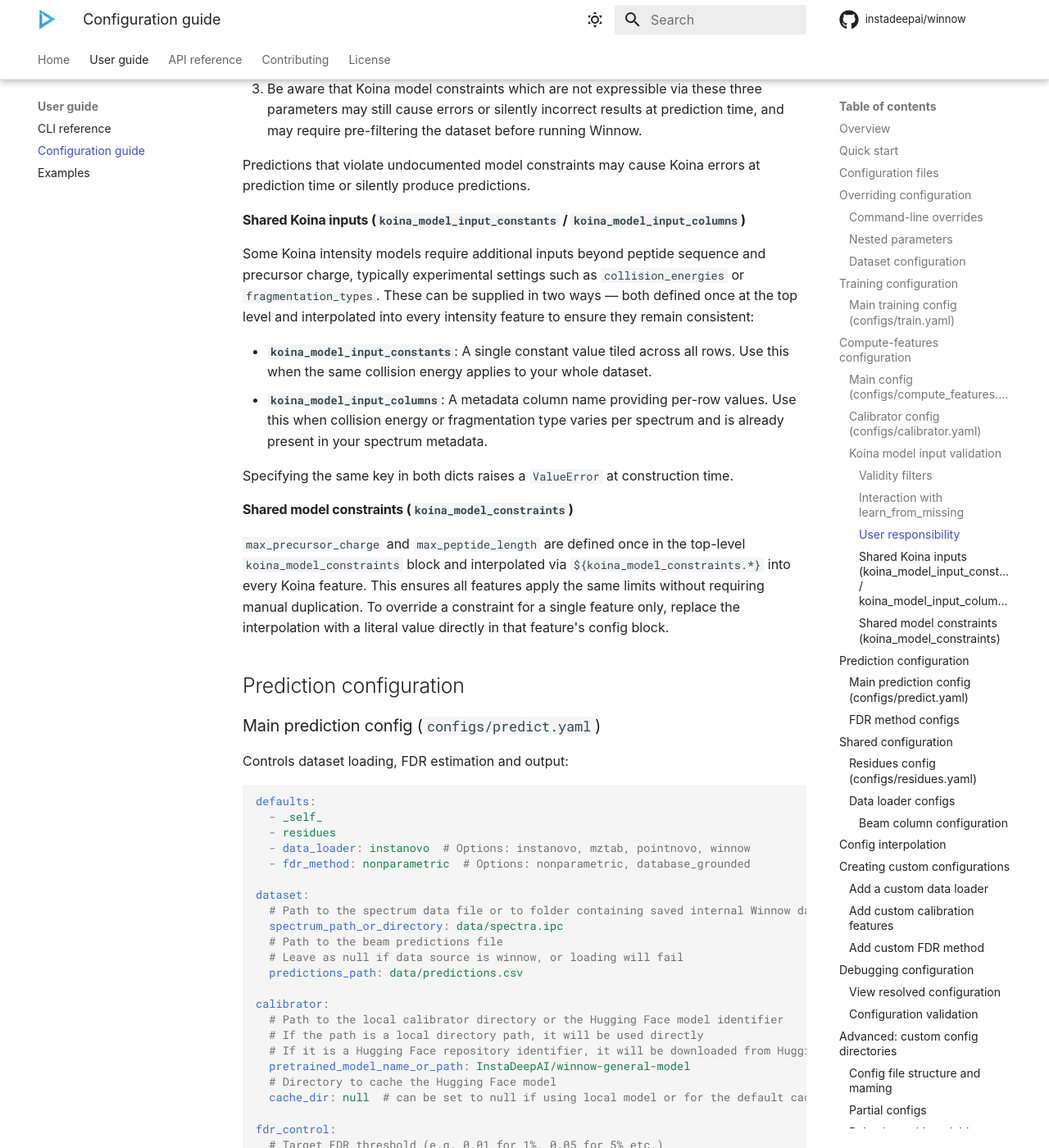
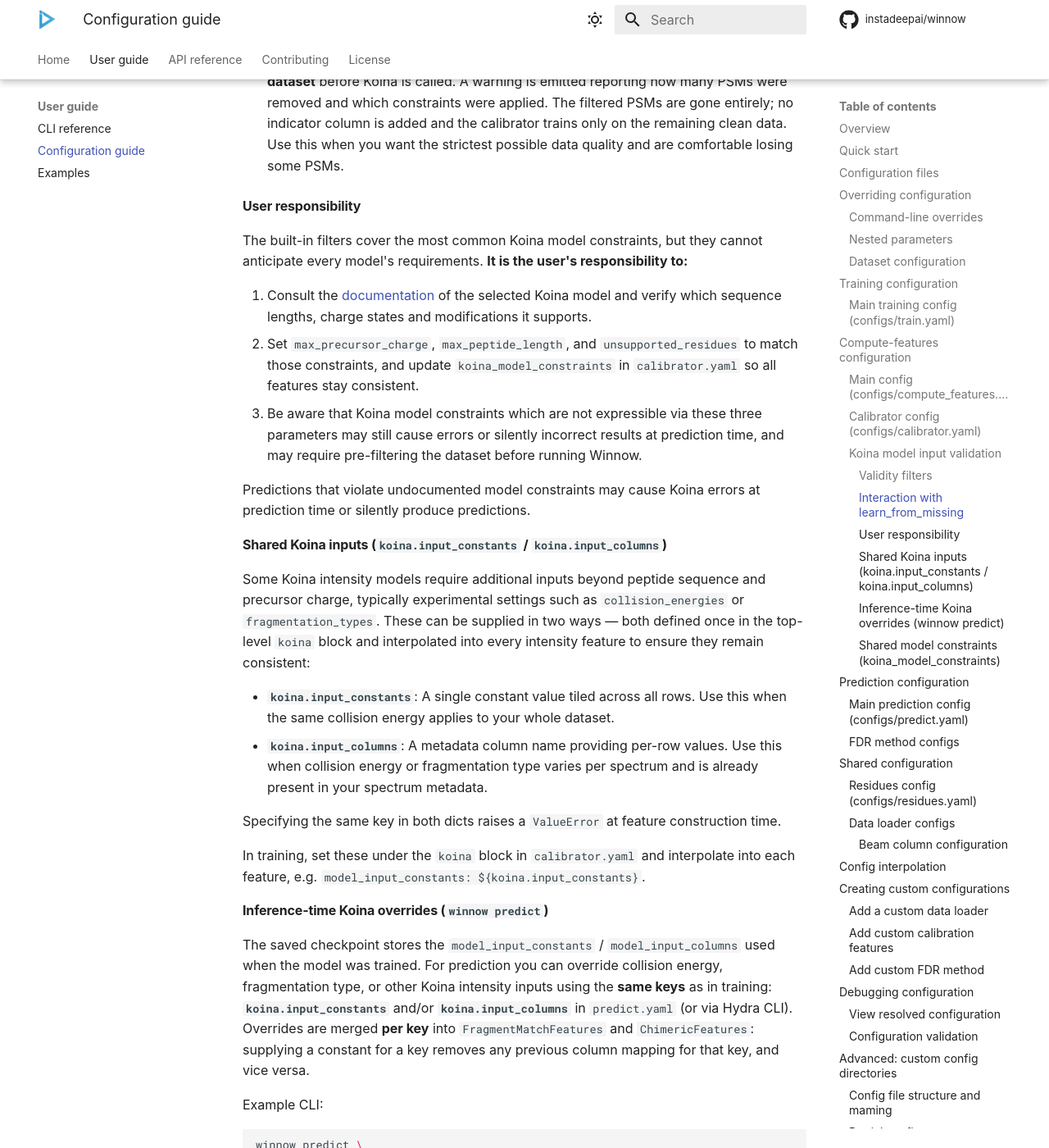
Before and after one commit to instadeepai/winnow, an MkDocs documentation site: the page built from docs/configuration.md, in a window 1280 px wide and 1400 px high, scrolled down 7668 px. Shown: the whole window at 82% size. Built offline with MkDocs 1.6.1 and Material for MkDocs 9.7.7, drawn with Linux system fonts in a browser that asks for light colours; some web fonts are replaced; comment, search, counter and statistics services are not loaded; some of the changed text lies outside the part shown.

Commit message:
docs: update documentation with new config parameters

````diff
--- a/docs/configuration.md
+++ b/docs/configuration.md
@@ -140,6 +140,8 @@
 - `irt_regressor_output_path`: Optional path to save per-experiment iRT regressors
 - `training_history_path`: Optional path to save epoch-level training history as JSON
 
+When the validation set is larger than `calibrator.val_early_stopping_max_psms` (default `10000`), Winnow draws a **fixed-seed random subset** of PSMs for **per-epoch early stopping only** (`calibrator.val_subsample_seed`, defaulting to `calibrator.seed`). After training, **loss and accuracy on the full validation set** are computed and stored as `final_val_loss` and `final_val_accuracy` in the training history JSON (when subsampling was used). Per-epoch curves in that file still reflect the subsampled validation loss. Set `calibrator.val_early_stopping_max_psms` to `null` to disable subsampling and use every validation PSM each epoch.
+
 ## Compute-features configuration
 
 ### Main config (`configs/compute_features.yaml`)
@@ -192,6 +194,9 @@
   batch_size: 1024  # Mini-batch size for DataLoader.
   patience: 10  # Early stopping patience (epochs without validation improvement).
   seed: 42  # Random seed for reproducibility.
+  # If validation has more than this many PSMs, subsample for early stopping only (see training section).
+  val_early_stopping_max_psms: 10000
+  val_subsample_seed: null  # Defaults to seed when null.
 
   features:
     mass_error:
@@ -277,6 +282,8 @@
 - `max_epochs`: Maximum number of training epochs
 - `batch_size`: Mini-batch size for DataLoader
 - `patience`: Early stopping patience (epochs without validation improvement)
+- `val_early_stopping_max_psms`: Maximum validation PSMs used each epoch for early stopping; larger sets are randomly subsampled (see [Training configuration](#training-configuration)). Use `null` to disable subsampling.
+- `val_subsample_seed`: RNG seed for that subsample (defaults to `seed` when `null`)
 - `features.*`: Individual calibration feature configurations
 
 ### Koina model input validation
@@ -335,20 +342,36 @@
 Predictions that violate undocumented model constraints may cause Koina errors at prediction
 time or silently produce predictions.
 
-#### Shared Koina inputs (`koina_model_input_constants` / `koina_model_input_columns`)
+#### Shared Koina inputs (`koina.input_constants` / `koina.input_columns`)
 
 Some Koina intensity models require additional inputs beyond peptide sequence and
 precursor charge, typically experimental settings such as `collision_energies` or
-`fragmentation_types`. These can be supplied in two ways — both defined once at the top
-level and interpolated into every intensity feature to ensure they remain consistent:
+`fragmentation_types`. These can be supplied in two ways — both defined once in the
+top-level `koina` block and interpolated into every intensity feature to ensure they
+remain consistent:
 
-- **`koina_model_input_constants`**: A single constant value tiled across all rows.
+- **`koina.input_constants`**: A single constant value tiled across all rows.
   Use this when the same collision energy applies to your whole dataset.
-- **`koina_model_input_columns`**: A metadata column name providing per-row values.
+- **`koina.input_columns`**: A metadata column name providing per-row values.
   Use this when collision energy or fragmentation type varies per spectrum and is already
   present in your spectrum metadata.
 
-Specifying the same key in both dicts raises a `ValueError` at construction time.
+Specifying the same key in both dicts raises a `ValueError` at feature construction time.
+
+In training, set these under the `koina` block in `calibrator.yaml` and interpolate
+into each feature, e.g. `model_input_constants: ${koina.input_constants}`.
+
+#### Inference-time Koina overrides (`winnow predict`)
+
+The saved checkpoint stores the `model_input_constants` / `model_input_columns` used when the model was trained. For prediction you can override collision energy, fragmentation type, or other Koina intensity inputs using the **same keys** as in training: **`koina.input_constants`** and/or **`koina.input_columns`** in `predict.yaml` (or via Hydra CLI). Overrides are merged **per key** into `FragmentMatchFeatures` and `ChimericFeatures`: supplying a constant for a key removes any previous column mapping for that key, and vice versa.
+
+Example CLI:
+
+```bash
+winnow predict \
+  koina.input_constants.collision_energies=28 \
+  koina.input_constants.fragmentation_types=HCD
+```
 
 #### Shared model constraints (`koina_model_constraints`)
 
@@ -385,6 +408,17 @@
   pretrained_model_name_or_path: InstaDeepAI/winnow-general-model
   # Directory to cache the Hugging Face model
   cache_dir: null  # can be set to null if using local model or for the default cache directory
+  # Optional: pre-fitted iRT regressors from training (see RetentionTimeFeature docs)
+  irt_regressor_path: null
+
+# Optional: Koina intensity input overrides at inference (same `input_constants` /
+# `input_columns` keys as the `koina` block in calibrator.yaml; merged per key into
+# features loaded from the checkpoint).
+# koina:
+#   input_constants:
+#     collision_energies: 28
+#     fragmentation_types: HCD
+#   input_columns: {}
 
 fdr_control:
   # Target FDR threshold (e.g. 0.01 for 1%, 0.05 for 5% etc.)
@@ -403,6 +437,8 @@
 - `dataset.predictions_path`: Path to predictions file
 - `calibrator.pretrained_model_name_or_path`: Hugging Face model identifier or local model directory path
 - `calibrator.cache_dir`: Directory to cache Hugging Face models (null for default)
+- `calibrator.irt_regressor_path`: Optional path to iRT regressors saved during training; when set, skips re-fitting for known experiments
+- `koina.input_constants` / `koina.input_columns`: Optional overrides for Koina collision energy / fragmentation (and other intensity-model inputs) at inference; same structure as the `koina` block in `calibrator.yaml`; see [Inference-time Koina overrides](#inference-time-koina-overrides-winnow-predict)
 - `fdr_method`: FDR estimation method (via defaults: `nonparametric` or `database_grounded`)
 - `fdr_control.fdr_threshold`: Target FDR threshold (e.g. 0.01 for 1%, 0.05 for 5%)
 - `fdr_control.confidence_column`: Column name with confidence scores
@@ -571,9 +607,9 @@
 
 - `${residue_masses}` - References amino acid masses from residues.yaml
 - `${unsupported_residues}` - References Koina-unsupported residue tokens from residues.yaml
-- `${koina_model_input_constants}` - References shared Koina model inputs (e.g. collision energy) from calibrator.yaml
-- `${koina_model_constraints.max_precursor_charge}` - References shared charge limit from calibrator.yaml
-- `${koina_model_constraints.max_peptide_length}` - References shared length limit from calibrator.yaml
+- `${koina.input_constants}` - References shared Koina model inputs (e.g. collision energy) from the `koina` block in calibrator.yaml
+- `${koina.constraints.max_precursor_charge}` - References shared charge limit from the `koina` block in calibrator.yaml
+- `${koina.constraints.max_peptide_length}` - References shared length limit from the `koina` block in calibrator.yaml
 - `${fdr_control.confidence_column}` - References FDR confidence column setting
 
 ## Creating custom configurations
````
Also changed, not shown: docs/api/calibration.md (+6 -0 lines), docs/cli.md (+8 -0 lines).
